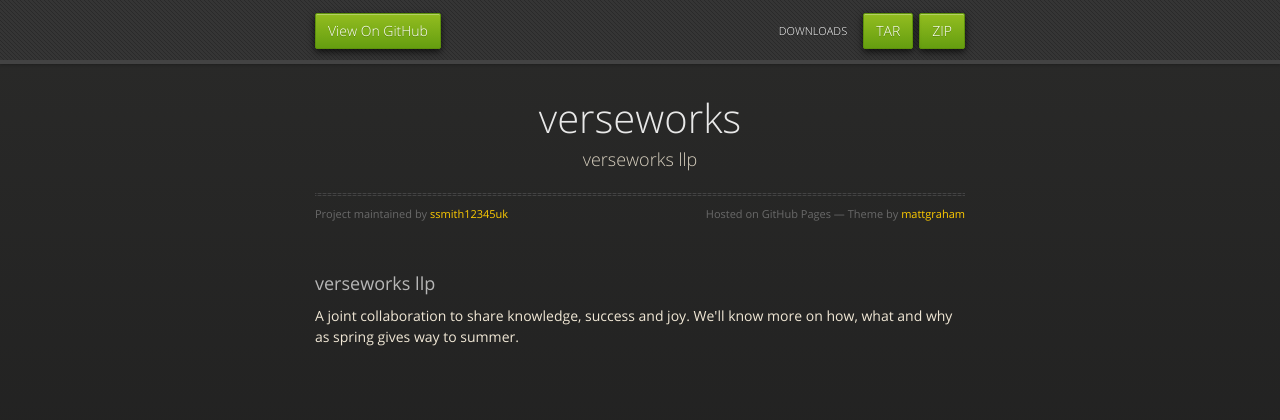
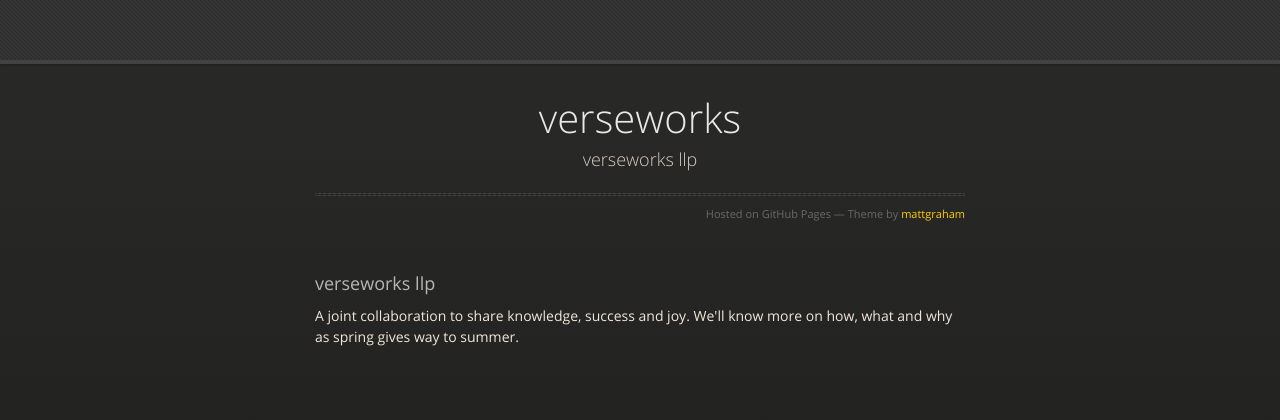
Before and after one commit to ssmith12345uk/verseworks, a plain HTML site: page index.html in a window 1280 px wide. Drawn offline with nearby package versions, Linux system fonts and the light colour scheme.

Commit message:
Update index.html

```diff
--- a/index.html
+++ b/index.html
@@ -20,10 +20,11 @@
   <body>
       <div id="header">
         <nav>
-          <li class="fork"><a href="https://github.com/ssmith12345uk/verseworks">View On GitHub</a></li>
+      <!--    <li class="fork"><a href="https://github.com/ssmith12345uk/verseworks">View On GitHub</a></li>
           <li class="downloads"><a href="https://github.com/ssmith12345uk/verseworks/zipball/master">ZIP</a></li>
           <li class="downloads"><a href="https://github.com/ssmith12345uk/verseworks/tarball/master">TAR</a></li>
           <li class="title">DOWNLOADS</li>
+          -->
         </nav>
       </div><!-- end header -->
 
@@ -34,7 +35,7 @@
           <h1>verseworks</h1>
           <p>verseworks llp</p>
           <hr>
-          <span class="credits left">Project maintained by <a href="https://github.com/ssmith12345uk">ssmith12345uk</a></span>
+<!--          <span class="credits left">Project maintained by <a href="https://github.com/ssmith12345uk">ssmith12345uk</a></span> -->
           <span class="credits right">Hosted on GitHub Pages &mdash; Theme by <a href="https://twitter.com/michigangraham">mattgraham</a></span>
         </div>
 
```
